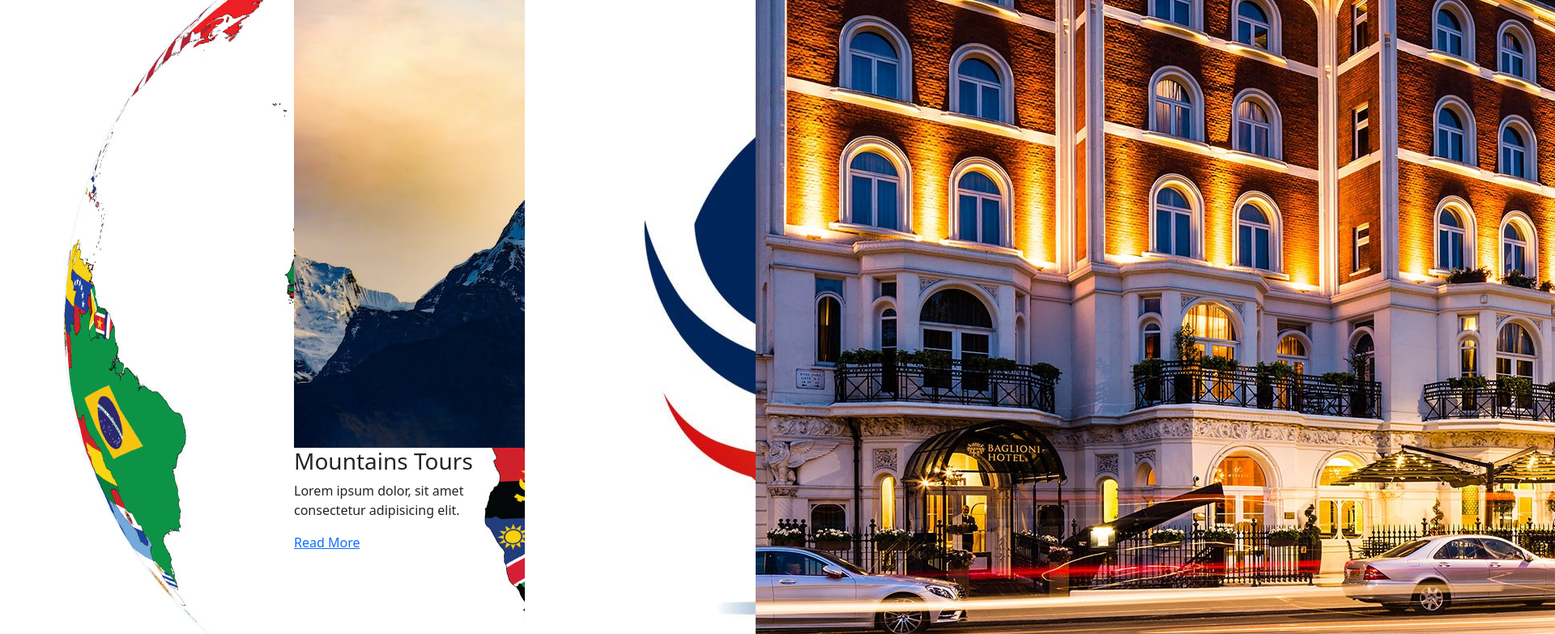
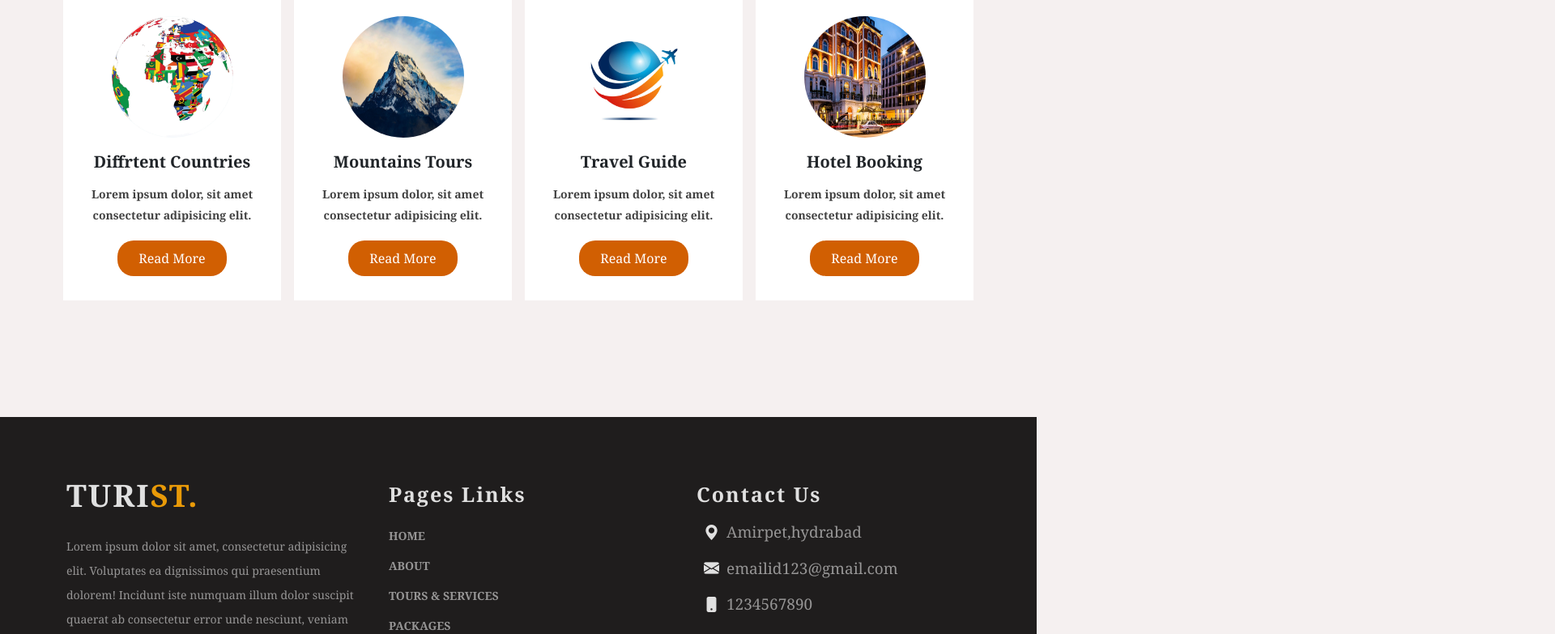
Before and after one commit to SAHOO662/Tour_Travel_Site, a plain HTML site: page public/tours&services.html in a window 1280 px wide. Shown: the part 369-1152 px from the top of the page at 81% size, 1920 px wide, since content can reach past the window. Drawn offline with nearby package versions, Linux system fonts and the light colour scheme; the site is published under a folder, as on GitHub Pages, so addresses that start at the root find nothing.

Commit message:
path change
update 2

```diff
--- a/public/home.html
+++ b/public/home.html
@@ -7,7 +7,7 @@
     <meta name="viewport" content="width=device-width, initial-scale=1.0">
     <title>Document</title>
     <!-- add css -->
-    <link rel="stylesheet" href="src/media.css">
+    <link rel="stylesheet" href="../src/media.css">
 
     <!-- Connect with Bootstrap, Bootstrap-icons & googlefonts -->
     <link rel="stylesheet" href="https://cdn.jsdelivr.net/npm/bootstrap@5.3.0-alpha1/dist/css/bootstrap.min.css">
--- a/public/tours&services.html
+++ b/public/tours&services.html
@@ -7,7 +7,7 @@
     <meta name="viewport" content="width=device-width, initial-scale=1.0">
     <title>Document</title>
     <!-- add css -->
-    <link rel="stylesheet" href="/src/style.css">
+    <link rel="stylesheet" href="../src/style.css">
 
     <!-- Connect with Bootstrap, Bootstrap-icons & googlefonts -->
     <link rel="stylesheet" href="https://cdn.jsdelivr.net/npm/bootstrap@5.3.0-alpha1/dist/css/bootstrap.min.css">
```
